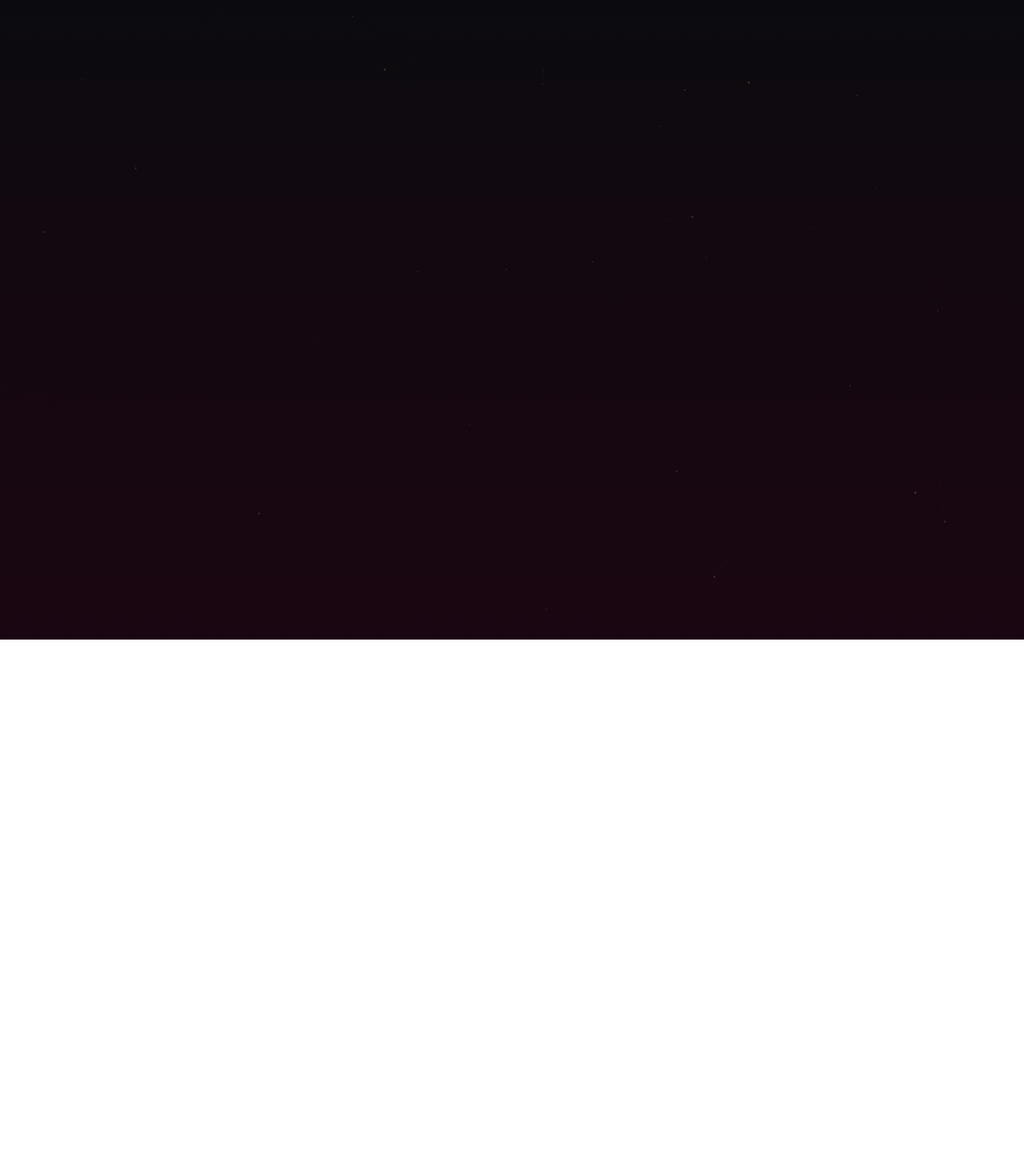
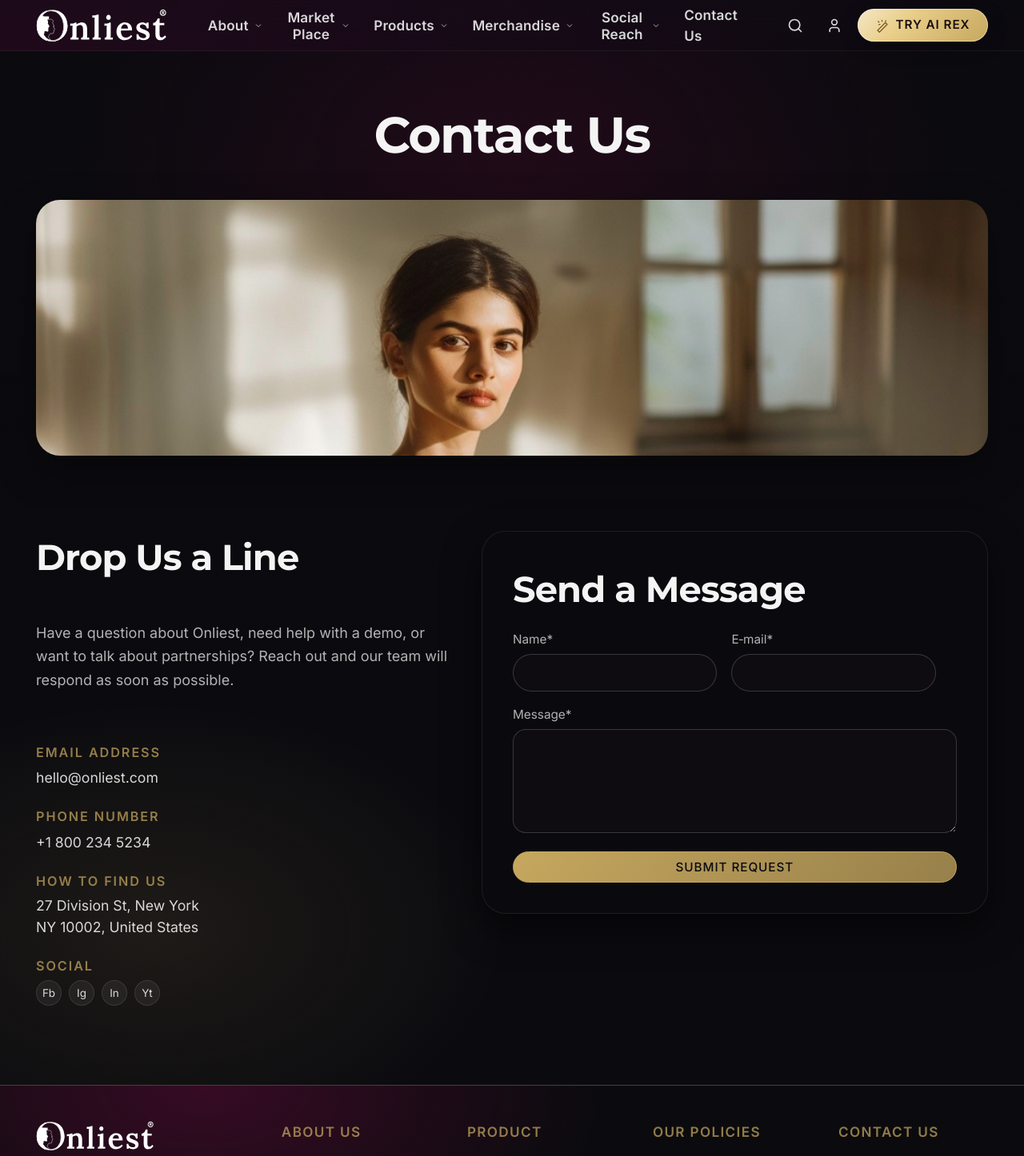
Before and after one commit to OnliestSivendraKumar/Website, a React (Vite) app: page /contact in a window 1280 px wide. Before the commit this address had no page. Shown: the top 1446 px of the page at 80% size. Before the commit the page ends 800 px from the top, so only its background shows below. Built offline with nearby package versions, Linux system fonts and the light colour scheme; a web font is replaced by a local one.

Commit message:
Contact us  page

```diff
--- a/src/App.jsx
+++ b/src/App.jsx
@@ -2,6 +2,7 @@ import { useState, useEffect, useRef } from 'react';
 import { Routes, Route } from 'react-router-dom';
 import HomePage from './pages/HomePage';
 import PageWelcome from './pages/PageWelcome';
+import PageContact from './pages/PageContact';
 import useConstellationParticles from './hooks/useConstellationParticles';
 
 export default function App() {
@@ -42,6 +43,7 @@ export default function App() {
       <Routes>
         <Route path="/" element={<HomePage activeLang={activeLang} />} />
         <Route path="/about" element={<PageWelcome />} />
+        <Route path="/contact" element={<PageContact />} />
       </Routes>
     </>
   );
--- a/src/components/Header.jsx
+++ b/src/components/Header.jsx
@@ -352,7 +352,7 @@ export default function Header({ hideOnPanels = false }) {
               onMouseLeave={item.type != null ? handleNavItemLeave : undefined}
             >
               {item.type === null ? (
-                <a href="#contact" className="rex-header-link">
+                <a href="/contact" className="rex-header-link">
                   {item.label}
                 </a>
               ) : (
@@ -493,7 +493,7 @@ export default function Header({ hideOnPanels = false }) {
 
                 if (item.type === null) {
                   return (
-                    <a key={item.id} href="#contact" className="rex-mobile-menu-item" onClick={() => setMobileMenuOpen(false)}>
+                    <a key={item.id} href="/contact" className="rex-mobile-menu-item" onClick={() => setMobileMenuOpen(false)}>
                       {item.label}
                     </a>
                   );
--- /dev/null
+++ b/src/pages/PageContact.jsx
@@ -0,0 +1,125 @@
+import { useEffect, useState } from 'react';
+import Header from '../components/Header';
+import Footer from '../components/Footer';
+
+const PAGE_TITLE = 'Contact Us — Onliest LLC';
+const PAGE_DESCRIPTION =
+  'Get in touch with Onliest LLC for product questions, demo requests, partnerships, or support. Drop us a line and we will respond shortly.';
+
+export default function PageContact() {
+  const [formStatus, setFormStatus] = useState(null);
+
+  useEffect(() => {
+    const prevTitle = document.title;
+    document.title = PAGE_TITLE;
+    const metaDesc = document.querySelector('meta[name="description"]');
+    const prevDesc = metaDesc?.getAttribute('content') || '';
+    if (metaDesc) metaDesc.setAttribute('content', PAGE_DESCRIPTION);
+    return () => {
+      document.title = prevTitle;
+      const d = document.querySelector('meta[name="description"]');
+      if (d) d.setAttribute('content', prevDesc);
+    };
+  }, []);
+
+  const handleSubmit = (e) => {
+    e.preventDefault();
+    setFormStatus('Thank you — we’ve received your message.');
+  };
+
+  return (
+    <>
+      <Header hideOnPanels={false} />
+      <main className="rex-page-inner rex-page-inner--story" id="main-content" role="main">
+        {/* Hero: centered title + wide image */}
+        <header className="rex-page-hero rex-page-hero--story" aria-labelledby="contact-heading">
+          <div className="rex-page-container rex-page-container--narrow">
+            <h1 id="contact-heading" className="rex-page-hero-title rex-page-hero-title--center">
+              Contact Us
+            </h1>
+            <div className="rex-page-hero-media">
+              <figure>
+                <img
+                  src="/resolution-editorial.jpg"
+                  alt="Onliest studio workspace and team."
+                  width="960"
+                  height="420"
+                  loading="eager"
+                />
+              </figure>
+            </div>
+          </div>
+        </header>
+
+        {/* Contact content: info left, form right */}
+        <section className="rex-page-section rex-page-section--contact" aria-labelledby="contact-info-heading">
+          <div className="rex-page-container rex-page-container--wide">
+            <div className="rex-page-contact-grid">
+              <div className="rex-page-contact-info">
+                <h2 id="contact-info-heading" className="rex-page-section-title">
+                  Drop Us a Line
+                </h2>
+                <p className="rex-page-section-sub">
+                  Have a question about Onliest, need help with a demo, or want to talk about partnerships? Reach out
+                  and our team will respond as soon as possible.
+                </p>
+
+                <div className="rex-page-contact-rows">
+                  <div className="rex-page-contact-row">
+                    <h3>Email address</h3>
+                    <a href="mailto:hello@onliest.com">hello@onliest.com</a>
+                  </div>
+                  <div className="rex-page-contact-row">
+                    <h3>Phone number</h3>
+                    <a href="tel:+18002345234">+1 800 234 5234</a>
+                  </div>
+                  <div className="rex-page-contact-row">
+                    <h3>How to find us</h3>
+                    <p>
+                      27 Division St, New York<br />
+                      NY 10002, United States
+                    </p>
+                  </div>
+                  <div className="rex-page-contact-row">
+                    <h3>Social</h3>
+                    <div className="rex-page-contact-social">
+                      <a href="#" aria-label="Visit Onliest on Facebook">Fb</a>
+                      <a href="#" aria-label="Visit Onliest on Instagram">Ig</a>
+                      <a href="#" aria-label="Visit Onliest on LinkedIn">In</a>
+                      <a href="#" aria-label="Visit Onliest on YouTube">Yt</a>
+                    </div>
+                  </div>
+                </div>
+              </div>
+
+              <div className="rex-page-contact-form-card">
+                <h2 className="rex-page-section-title">Send a Message</h2>
+                <form className="rex-page-contact-form" onSubmit={handleSubmit}>
+                  <div className="rex-page-contact-row-inline">
+                    <label>
+                      <span>Name*</span>
+                      <input type="text" name="name" required />
+                    </label>
+                    <label>
+                      <span>E‑mail*</span>
+                      <input type="email" name="email" required />
+                    </label>
+                  </div>
+                  <label>
+                    <span>Message*</span>
+                    <textarea name="message" rows="4" required />
+                  </label>
+                  <button type="submit" className="rex-btn rex-btn-primary rex-page-contact-submit">
+                    Submit request
+                  </button>
+                  {formStatus && <p className="rex-page-contact-status" aria-live="polite">{formStatus}</p>}
+                </form>
+              </div>
+            </div>
+          </div>
+        </section>
+      </main>
+      <Footer />
+    </>
+  );
+}
```
Also changed, not shown: src/oasis-rex.css.
